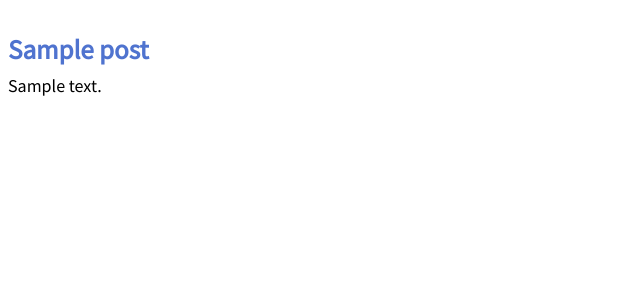
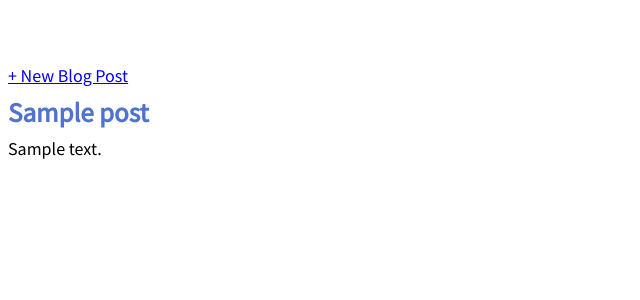
Before and after one commit to hrstnikolov/2022-blog, a Django app: page / in a window 1280 px wide. Shown: the part 102-402 px from the top of the page, without its empty margins (0-640 px from the left). Run offline with Django 4.2, Linux system fonts and the light colour scheme; tables that the repository leaves empty hold one stand-in row (values such as "Sample post").

Commit message:
added tests

```diff
--- a/templates/base.html
+++ b/templates/base.html
@@ -4,11 +4,14 @@
         <title>Django Blog</title>
         <link href="https://fonts.googleapis.com/css?family=Source+Sans+Pro:400" rel="stylesheet">
         <link href="{% static 'css/base.css' %}" rel="stylesheet">
-        </head>
+    </head>
     <body>
         <header>
             <h1><a href="{% url 'home' %}">Django home</a></h1>
         </header>
+        <div class="nav-right">
+            <a href="{% url 'post_new' %}">+ New Blog Post</a>
+        </div>
         <div>
             {% block content %}
             {% endblock content %}
```
